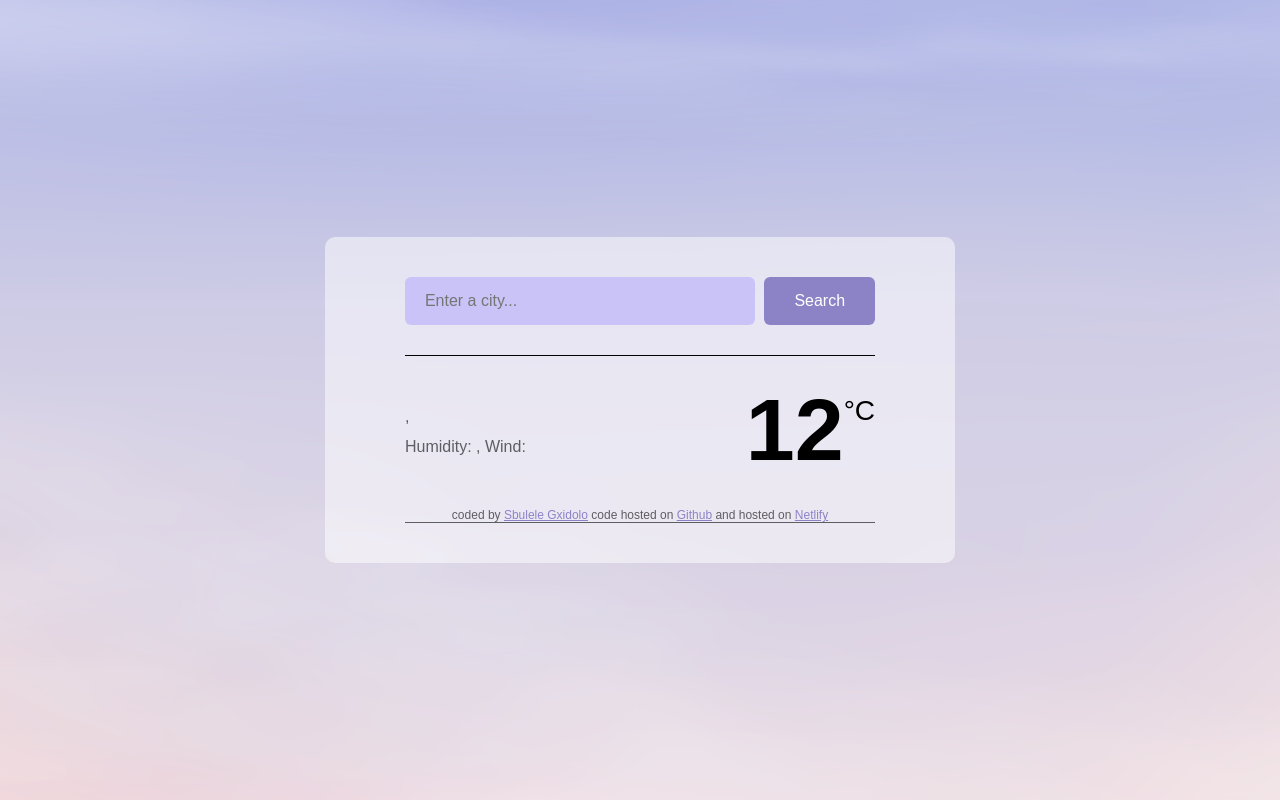
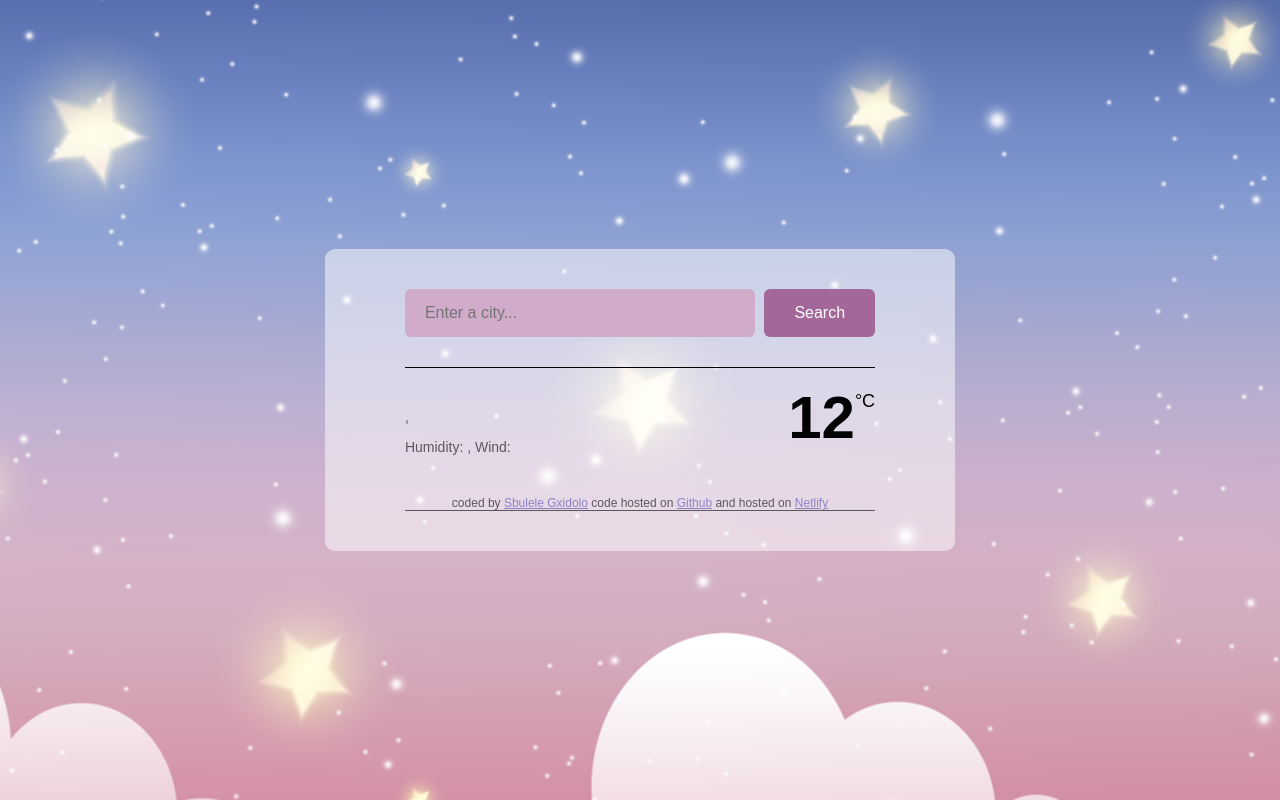
Before and after one commit to SibuleleG/weather2, a plain HTML site: page index.html in a window 1280 px wide. Drawn offline with nearby package versions, Linux system fonts and the light colour scheme; no server answers.

Commit message:
updated color

```diff
--- a/script.js
+++ b/script.js
@@ -60,6 +60,7 @@ function getForecast(city) {
 
 function diplayForecast(response) {
   console.log(response.data);
+
   let days = ["Tue", "Wed", "Thurs", "Fri", "Sat"];
   let forecastHtml = "";
 
--- a/style.css
+++ b/style.css
@@ -5,7 +5,7 @@ body {
   display: flex;
   align-items: center;
   justify-content: center;
-  background: url(image.png) no-repeat center fixed;
+  background: url(background.png) no-repeat center fixed;
   box-sizing: cover;
 }
 
@@ -25,7 +25,7 @@ a {
   color: #8c83c7;
 }
 .search-input {
-  background-color: #cac3f7;
+  background-color: #d0abca;
   border: none;
   border-radius: 6px;
   width: 350px;
@@ -33,7 +33,7 @@ a {
   font-size: 16px;
 }
 .search-button {
-  background: #8c83c7;
+  background: #a36899;
   padding: 15px 30px;
   border: none;
   border-radius: 6px;
@@ -46,7 +46,7 @@ a {
   justify-content: space-between;
 }
 main {
-  padding: 30px 0;
+  padding: 20px 0;
 }
 .weather-city {
   font-size: 40px;
@@ -54,7 +54,7 @@ main {
   margin: 0;
 }
 .weather-details {
-  font-size: 16px;
+  font-size: 14px;
   line-height: 30px;
   color: rgba(0, 0, 0, 0.6);
   font-weight: 35;
@@ -68,15 +68,15 @@ main {
   display: flex;
 }
 .weather-icon {
-  width: 88px;
-  height: 88px;
+  width: 60px;
+  height: 60px;
 }
 .weather-unit {
-  margin-top: 9px;
-  font-size: 28px;
+  margin-top: 3px;
+  font-size: 18px;
 }
 .weather-temp {
-  font-size: 88px;
+  font-size: 60px;
   font-weight: bold;
   margin-left: 10;
   line-height: 1;
```
Also changed, not shown: background.png (added), 1 other file.
